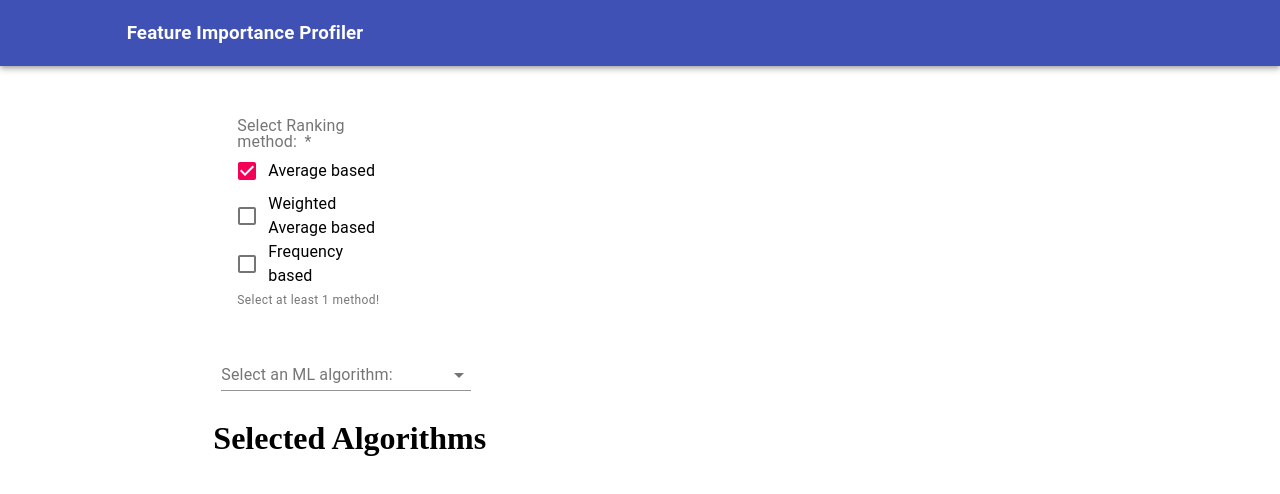
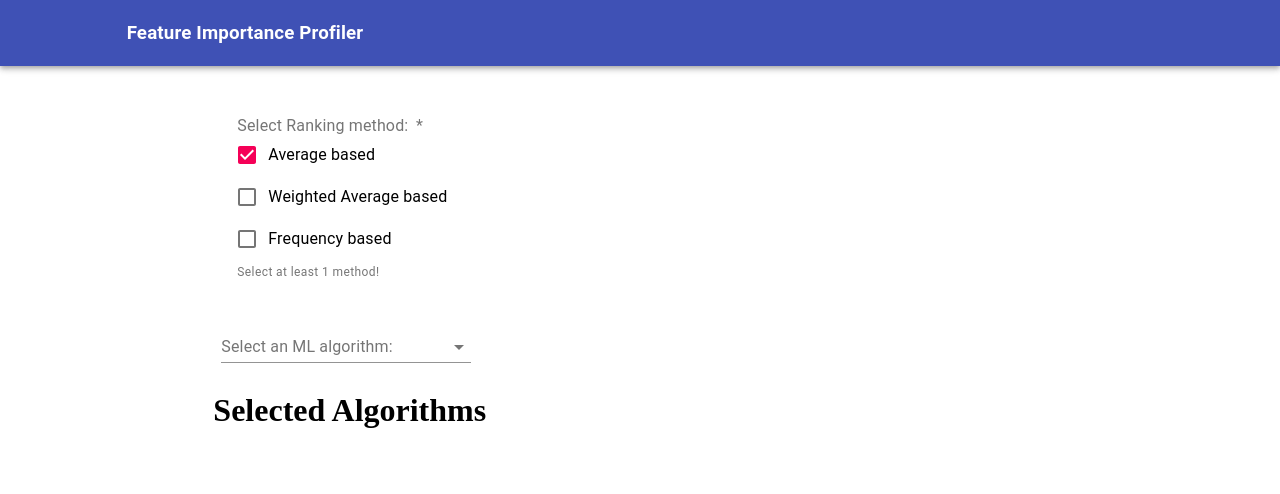
Before and after one commit to tothpeti/feature-importance-profiling, a React (Create React App) app in the folder frontend/ui/: page / in a window 1280 px wide. Shown: the top 494 px of the page. Built offline with nearby package versions, Linux system fonts and the light colour scheme.

Commit message:
Update Content.jsx

```diff
--- a/frontend/ui/src/components/Content.jsx
+++ b/frontend/ui/src/components/Content.jsx
@@ -5,11 +5,11 @@ import AlgorithmSelection from './AlgorithmSelection';
 const Content = () => {
   return (
       <Grid container direction="column">
-        <Grid item sm={3}>
+        <Grid item>
           <RankingMethodSelection />
         </Grid>
 
-        <Grid item sm={5}>
+        <Grid item>
           <AlgorithmSelection />
         </Grid>
 
```
